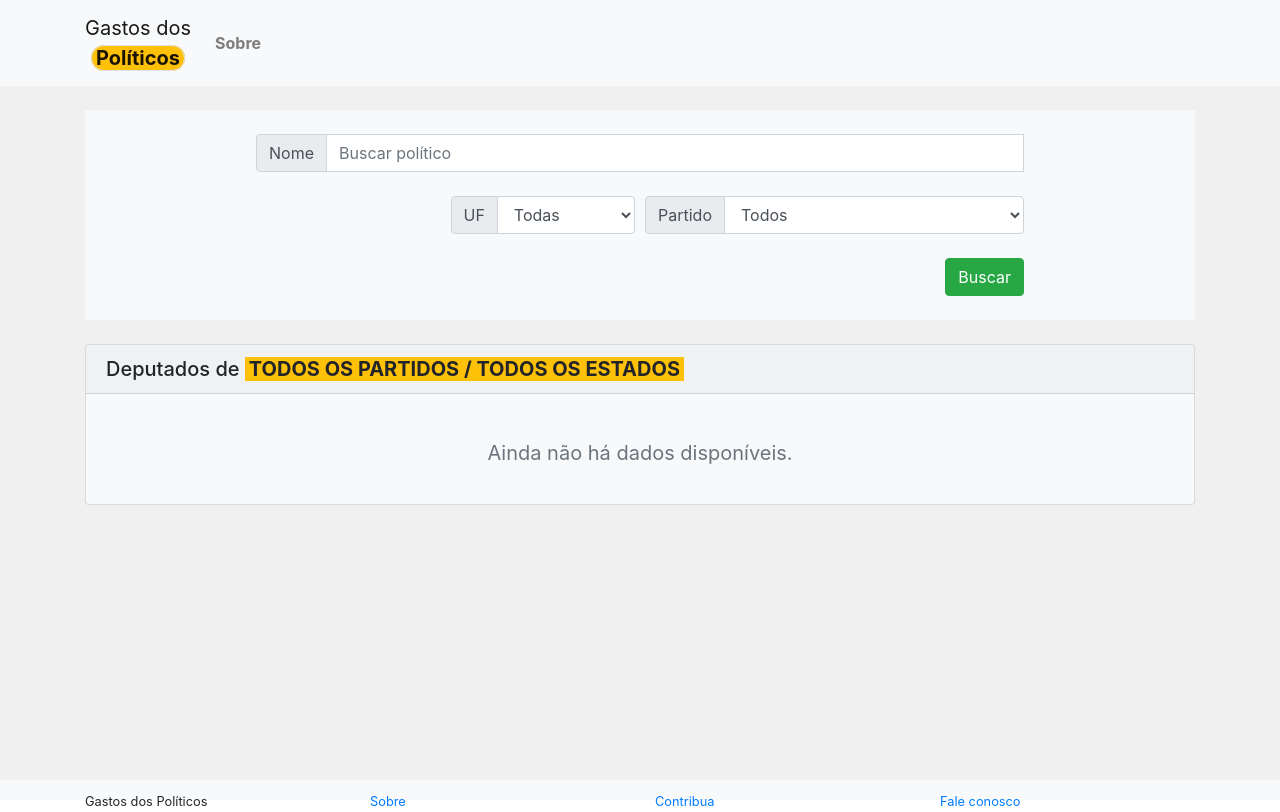
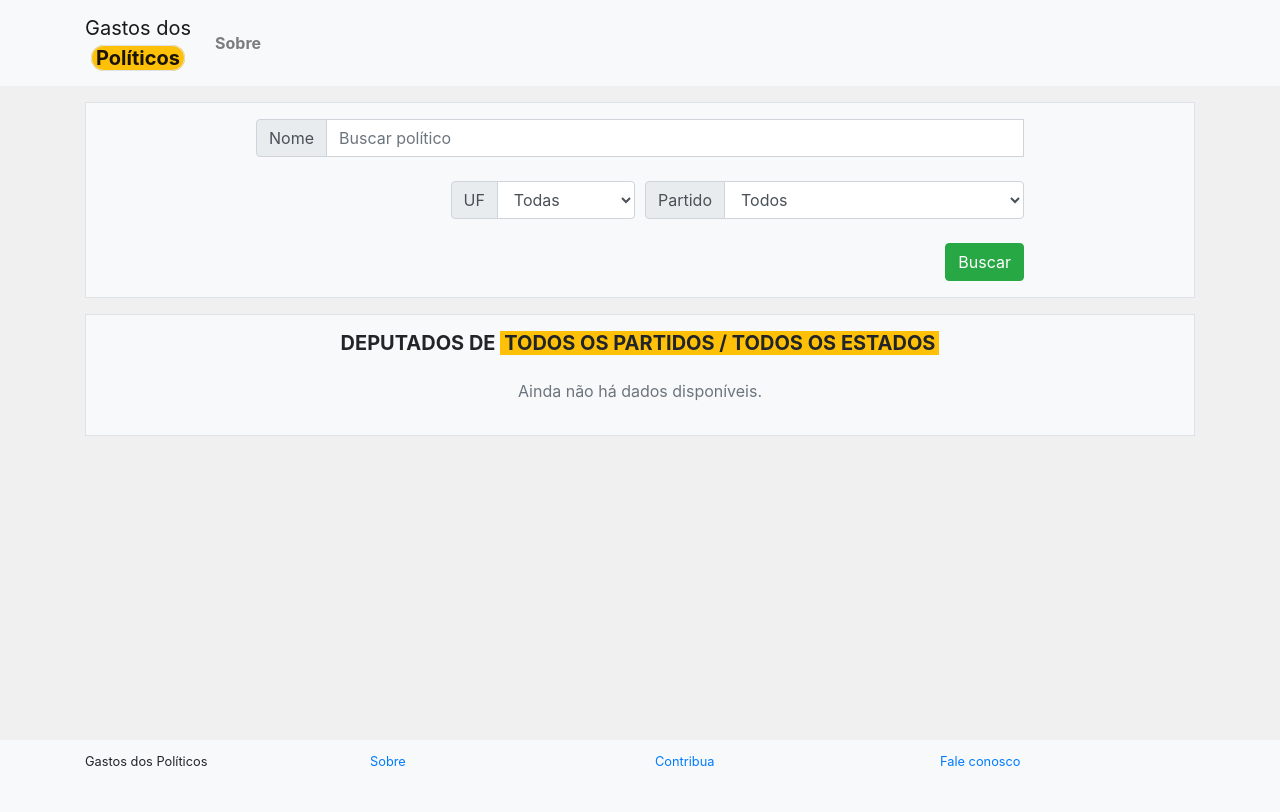
Before and after one commit to gacheiro/Gastos-dos-Politicos, a Flask app: template gastos_politicos/templates/pages/filter.html in a window 1280 px wide. After the commit the page ends 766 px from the top, so only its background shows below. Run offline with Flask 2, Linux system fonts and the light colour scheme; the template is opened without the code that fills it: values that come from a table or form of the project are taken from there, others are empty; parts of the project's set-up code (start-up, migrations or seed data) failed here and were passed over; some libraries are stand-ins or nearby versions.

Commit message:
Refatoração dos templates e css

```diff
--- a/gastos_politicos/static/css/style.css
+++ b/gastos_politicos/static/css/style.css
@@ -1,25 +1,129 @@
-#page-container {
-    background-color: rgb(240, 240, 240);
-    position: relative;
-    min-height: 100vh;
+.cart {
+  background-color: #f8f9fa;
+  border: 1px solid #dee2e6;
+  font-size: 1.25rem;
+  margin: 16px 0;
+  padding: 16px 8px;
+}
+.cart__titulo {
+  font-weight: bold;
+  margin-bottom: 24px;
+  text-align: center;
+  text-transform: uppercase;
+}
+.cart__conteudo {
+  font-size: 1rem;
 }
 
-#content-wrap {
-    padding-bottom: 3.5rem;
+.form__search {
+  max-width: 768px;
+  margin: 0 auto;
 }
 
-#footer {
-    position: absolute;
-    bottom: 0;
-    width: 100%;
-    height: 1.25rem;
+.m-reembolso {
+  border-bottom: 1px solid #dee2e6;
+  padding: .5rem;
+}
+.m-reembolso__foto {
+  margin-right: .5rem;
+}
+.m-reembolso__data {
+  color: #6c757d;
+  float: right;
+  font-size: .8rem;
+}
+.m-reembolso__info,
+.m-reembolso__conteudo {
+  font-size: .9rem;
 }
 
-.search-form-wrapper {
-    max-width: 768px;
-    margin-left: auto;
-    margin-right: auto;
+.page {
+  background-color: rgb(240, 240, 240);
+  min-height: 100vh;
+  position: relative;
 }
+.page__content {
+  padding-bottom: 3.5rem;
+}
+.page__footer {
+  background-color: #f8f9fa;
+  bottom: 0;
+  height: 60px;
+  position: absolute;
+  width: 100%;
+}
+
+.rank {
+  font-size: .9rem;
+}
+.rank__barra-wrap {
+  width: 70%;
+}
+.rank__barra {
+  background-color: #28a745;
+  border-radius: 50rem; /* rounded pill */
+  color: #fff;
+  font-size: 1rem;
+  height: 25px;
+  padding-right: 8px;
+  text-align: right;
+  /* width definido dinamicamente */
+}
+.rank__foto-wrap {
+  text-align: center;
+  background-color: #fff;
+  border-radius: 50%;
+  height: 4.5rem;
+  margin-right: .25rem;
+  overflow: hidden;
+  width: 4.5rem;
+}
+.rank__pol {
+  align-items: start;
+  display: flex;
+  padding: 4px 0;
+  width: 100%;
+}
+
+.retrato {
+  background-color: #fff;
+  /* o tamanho é definido dinamicamente */
+  margin: 0 auto;
+  overflow: hidden;
+  text-align: center;
+}
+.retrato-wrap {
+  position: relative;
+}
+.retrato-wrap__badge-wrap {
+  position: absolute;
+  right: 0;
+  left: 0;
+  bottom: 0;
+}
+
+.stats {
+  font-size: 1.25rem;
+  padding: .5rem 0;
+  text-align: center;
+}
+
+/* Ultilitários */
+
+.link--none {
+  color: #212529;
+}
+.link--none:hover {
+  color: #212529;
+  text-decoration: none;
+}
+
+.texto--destaq {
+  background-color: #ffc107;
+  font-weight: bold;
+  padding: 0 .25rem;
+}
+
 
 .politico-card {
     width: 135px;
@@ -36,39 +140,8 @@ a .politico-info {
     color: black;
 }
 
-.retrato-wrapper {
-    position: relative;
-}
-
-.retrato {
-    /* o tamanho é definido dinamicamente */
-    margin: 10px auto 0;
-    overflow: hidden;
-    text-align: center;
-    background-color: white;
-}
-
-.fixed-bottom-center {
-    position: absolute;
-    right: 0;
-    left: 0;
-    bottom: 0;
-}
-
-.stats {
-    background-color: #f8f9fa!important;
-    font-size: 1.25rem;
-}
-
 .table {
     font-size: 0.85rem;
-}
-
-.texto-destaque {
-    background-color: #ffc107!important;
-    padding-left: .25rem!important;
-    padding-right: .25rem!important;
-    font-weight: bold;
 }
 
 .ranking-card {
@@ -84,25 +157,3 @@ a .politico-info {
     text-decoration: none;
     background-color: white;
 }
-
-.ultimos-reembolsos-card {
-    padding: 16px 8px 0 8px;
-    margin: 16px 0;
-}
-
-.titulo-card {
-    font-weight: bold;
-    text-align: center;
-    text-transform: uppercase;
-    margin-bottom: 24px;
-}
-
-/* Utilidades */
-
-.link {
-    color: black;
-}
-
-.link:hover {
-    text-decoration: none;
-}
--- a/gastos_politicos/templates/_navbar.html
+++ b/gastos_politicos/templates/_navbar.html
@@ -3,7 +3,7 @@
     <a class="navbar-brand text-center" href="/">
       <!--img src="{{ url_for('static', filename='logo.svg') }}" width="110px" height="47px" alt="Gastos dos Políticos"-->
       <span>Gastos dos</span><br>
-      <span class="texto-destaque rounded-pill border">Políticos</span>
+      <span class="texto--destaq rounded-pill border">Políticos</span>
     </a>
     <button class="navbar-toggler" type="button" data-toggle="collapse" data-target="#navbarNav"
             aria-controls="navbarNav" aria-expanded="false" aria-label="Toggle navigation">
--- a/gastos_politicos/templates/base.html
+++ b/gastos_politicos/templates/base.html
@@ -13,8 +13,8 @@
     {% block head %} {% endblock %}
   </head>
   <body>
-    <div id="page-container">
-      <div id="content-wrap">
+    <div class="page">
+      <div class="page__content">
         <header>
           {% include "_navbar.html" %}
         </header>
@@ -23,7 +23,7 @@
           {% endblock %}
         </div>
       </div>
-      <footer id="footer" class="bg-light">
+      <footer class="page__footer">
         <div class="container">
           {% include "_footer.html" %}
         </div>
--- a/gastos_politicos/templates/pages/_search_form.html
+++ b/gastos_politicos/templates/pages/_search_form.html
@@ -1,4 +1,4 @@
-<form action="{{ url_for('pages.search') }}" method="POST" autocomplete="off">
+<form class="form__search" action="{{ url_for('pages.search') }}" method="POST" autocomplete="off">
   <div class="input-group mb-4">
     <div class="input-group-prepend">
       <span class="input-group-text">{{ form.nome.label.text }}</span>
--- a/gastos_politicos/templates/pages/about.html
+++ b/gastos_politicos/templates/pages/about.html
@@ -13,7 +13,7 @@
       <div class="card-body">
         <div class="row">
           <div class="col-md-6">
-            <p>O <span class="texto-destaque">Gastos dos Políticos</span> utiliza a api Dados Abertos do
+            <p>O <span class="texto--destaq">Gastos dos Políticos</span> utiliza a api Dados Abertos do
             <a href="https://www.camara.leg.br/transparencia/gastos-parlamentares">Portal da Transparência</a>
             para acessar e apresentar os gastos dos deputados [e futuramente dos senadores] com a cota parlamentar.
             O projeto ainda está em desenvolvimento, portanto algumas coisas podem mudar bastante por aqui.
--- a/gastos_politicos/templates/pages/filter.html
+++ b/gastos_politicos/templates/pages/filter.html
@@ -1,14 +1,12 @@
 {% extends "base.html" %}
 
 {% block content %}
-  <section class="py-4 my-4 bg-light">
-    <div class="search-form-wrapper">
-      {% include "pages/_search_form.html" %}
-    </div>
+  <section class="cart">
+    {% include "pages/_search_form.html" %}
   </section>
-  <section class="card stats my-4">
-    <h5 class="card-header">
-      Deputados de <span class="texto-destaque">
+  <section class="cart">
+    <h5 class="cart__titulo">
+      Deputados de <span class="texto--destaq">
       {%- if form.partido.data -%}
         {{ form.partido.data }}
       {%- else -%}
@@ -20,7 +18,7 @@
       {%- endif -%}
       </span>
     </h5>
-    <div class="card-body">
+    <div class="cart__conteudo">
       {% with rank = ranking %}
         {% include "pages/_ranking.html" %}
       {% endwith %}
--- a/gastos_politicos/web/pages.py
+++ b/gastos_politicos/web/pages.py
@@ -16,9 +16,9 @@ def index():
                         current_app.config["CURRENT_YEAR"], 6)
     kwargs = {
         "total_gasto": Reembolso.total_gasto(ano=ano),
-        "gastou_mais_mes": Politico.classificar_por(ano=ano, mes=mes,
-                                                    limite=limite),
-        "gastou_mais": Politico.classificar_por(ano=ano, limite=limite),
+        "ranking_mes": Politico.classificar_por(ano=ano, mes=mes,
+                                                limite=limite),
+        "ranking_ano": Politico.classificar_por(ano=ano, limite=limite),
         "reembolsos_recentes": Reembolso.mais_recentes(acima_de=1000, n=11),
         # Formulário para buscar um político específico
         "form": BuscaPoliticoForm(),
```
Also changed, not shown: gastos_politicos/templates/pages/_latest.html (+5 -3 lines), gastos_politicos/templates/pages/_ranking_v.html (+10 -20 lines), gastos_politicos/templates/pages/index.html (+3 -13 lines), gastos_politicos/templates/shared/_stats.html (+6 -6 lines), gastos_politicos/templates/shared/macros.html (+35 -21 lines).
